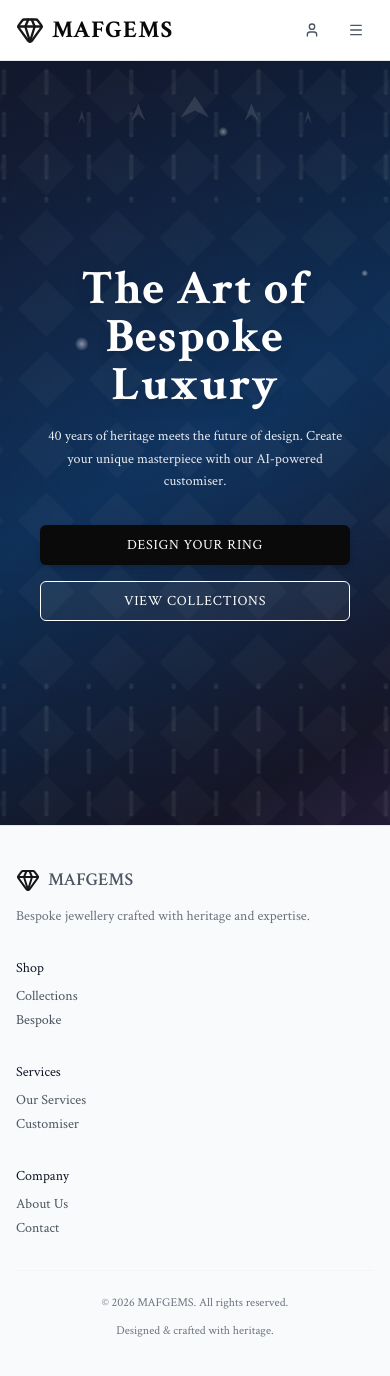
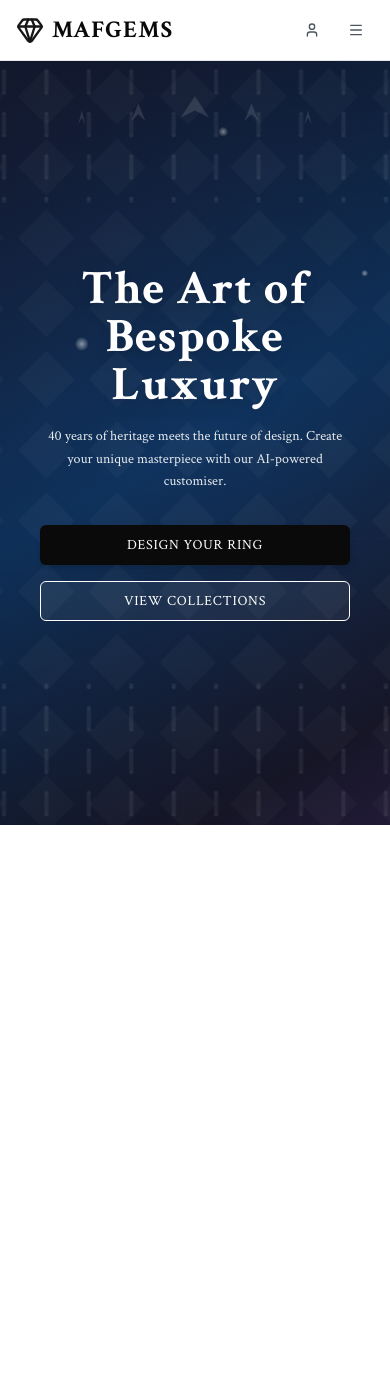
Before and after one commit to Fath-zeena/mafgems, a Next.js app: page / in a window 390 px wide. Shown: the top 1376 px of the page. After the commit the page ends 844 px from the top, so only its background shows below. Built offline with nearby package versions, Linux system fonts and the light colour scheme.

Commit message:
auto-commit for f99edbd9-ede1-4ede-82dd-e1334922e20e

```diff
--- a/src/components/footer.tsx
+++ b/src/components/footer.tsx
@@ -4,7 +4,8 @@ import { Gem } from "lucide-react";
 
 export function Footer() {
   return (
-    <footer className="bg-gray-50 text-gray-600 border-t border-gray-200">
+    // Footer is hidden on mobile (content moved to hamburger menu)
+    <footer className="hidden md:block bg-gray-50 text-gray-600 border-t border-gray-200">
       <div className="container mx-auto px-4 sm:px-6 lg:px-8 py-10">
         <div className="grid grid-cols-1 md:grid-cols-4 gap-8">
           <div>
```
